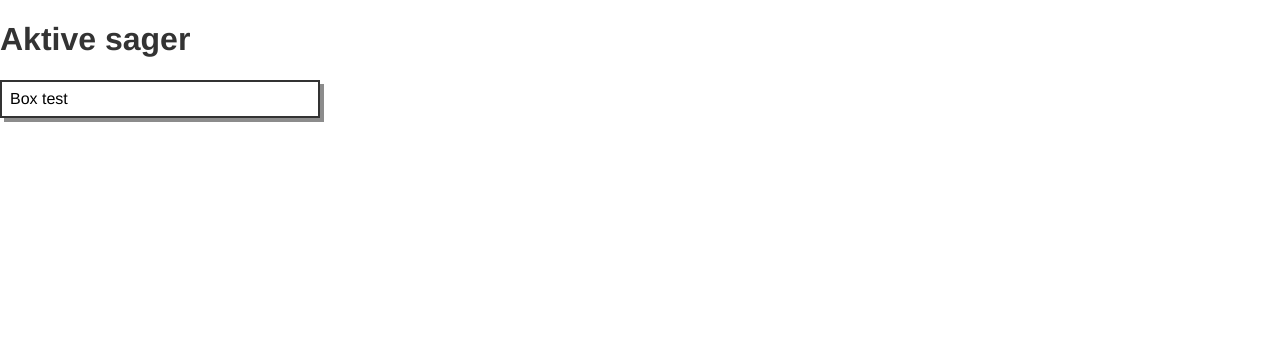
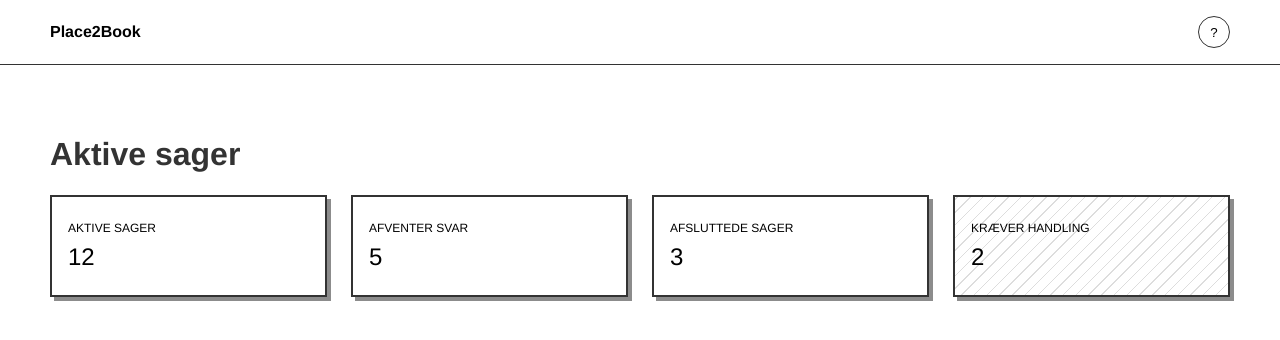
Before and after one commit to cs-26-dat-3-05/P3, a React (Vite) app in the folder frontend/: page / in a window 1280 px wide. Shown: the top 340 px of the page. Built offline with nearby package versions, Linux system fonts and the light colour scheme.

Commit message:
Add KpiCard and Header components

```diff
--- a/frontend/src/App.tsx
+++ b/frontend/src/App.tsx
@@ -1,18 +1,29 @@
-import { useState } from "react";
 import styled from "styled-components";
+import Header from "./components/Header";
+import KpiCard from "./components/KpiCard";
 const Heading = styled.h1`
   color: var(--primary-color);
 `;
 
-// Box placeholder
-const Card = styled.div.attrs({ className: "box" })`
-  width: 300px;
+// Kpi card rows, 4 equal columns
+const KpiRow = styled.div`
+  display: grid;
+  grid-template-columns: repeat(4, 1fr);
+  gap: 24px;
 `;
 export default function App() {
   return (
+    <>
+    <Header />
     <main className="page">
       <Heading>Aktive sager</Heading>
-      <Card>Box test</Card>
+      <KpiRow>
+        <KpiCard label="AKTIVE SAGER" count={12} />
+        <KpiCard label="AFVENTER SVAR" count={5} />
+        <KpiCard label="AFSLUTTEDE SAGER" count={3} />
+        <KpiCard label="KRÆVER HANDLING" count={2} highlighted={true}/>
+      </KpiRow>
     </main>
+    </>
   );
 }
--- /dev/null
+++ b/frontend/src/components/Header.tsx
@@ -0,0 +1,27 @@
+import { styled } from "styled-components";
+
+const Bar = styled.header`
+    display: flex;
+    justify-content: space-between;
+    align-items: center;
+    padding: 16px 50px;
+    border-bottom: var(--border-sm);
+`;
+
+const HelpButton = styled.button`
+    width: 32px;
+    height: 32px;
+    border-radius: 50%;
+    border: var(--border-sm);
+    background: transparent;
+    cursor: pointer;
+`;
+
+export default function Header(){
+    return (
+        <Bar>
+            <strong>Place2Book</strong>
+            <HelpButton>?</HelpButton>
+        </Bar>
+    );
+}
--- /dev/null
+++ b/frontend/src/components/KpiCard.tsx
@@ -0,0 +1,37 @@
+import { styled } from "styled-components";
+
+type KpiCardProps = {
+    label: string;
+    count: number;
+    highlighted?: boolean;
+}
+const Label = styled.p`
+    margin: 0;
+    font-size: 12px;
+`;
+
+const Value = styled.p`
+    margin: 8px 0 0;
+    font-size: 24px;
+`;
+
+const Card = styled.div.attrs({ className: "box"})<{ $highlighted?: boolean }>`
+&& {
+padding: 24px 16px;
+}
+
+    ${({ $highlighted}) =>
+        $highlighted &&
+        `
+            background: repeating-linear-gradient(-45deg, var(--background-color) 0px, var(--background-color) 8px, #ddd 8px, #ddd 9px);
+        `}
+`;
+
+export default function KpiCard({ label, count, highlighted }: KpiCardProps){
+    return (
+        <Card $highlighted={highlighted}>
+            <Label>{label}</Label>
+            <Value>{count}</Value>
+        </Card>
+    );
+}
--- a/frontend/src/styles/GlobalStyles.ts
+++ b/frontend/src/styles/GlobalStyles.ts
@@ -13,8 +13,10 @@ import { createGlobalStyle } from "styled-components";
  * Global klasse på styled-component:
  *   const Card = styled.div.attrs({ className: "box" })`...`;
  *
+ * Side wrapper med padding
+ *   <main className="page">...</main>
  *
- * Klasser: box
+ * Klasser: box, page
  */
 
 const GlobalStyles = createGlobalStyle`
@@ -43,5 +45,8 @@ const GlobalStyles = createGlobalStyle`
     box-shadow: var(--shadow);
     padding: 8px;
   }
+  .page {
+    padding: 50px;
+  }
 `;
 export default GlobalStyles;
```
